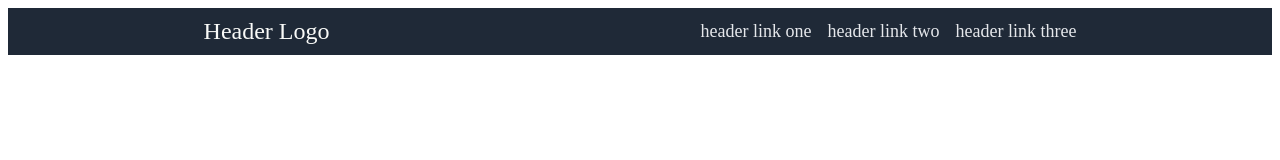
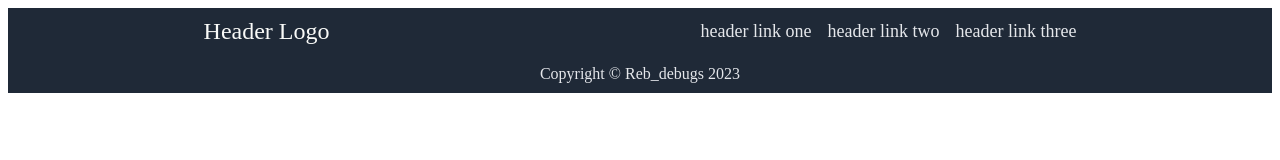
Before and after one commit to Reb-debugs/Landing-Page, a plain HTML site: page index.html in a window 1280 px wide. Drawn offline with Linux system fonts and the light colour scheme.

Commit message:
Built Out Footer

```diff
--- a/index.html
+++ b/index.html
@@ -35,5 +35,9 @@
 
         <!-- Footer -->
 
+        <div class="footer">
+            Copyright © Reb_debugs 2023
+        </div>
+
     </body>
 </html>
--- a/style.css
+++ b/style.css
@@ -20,7 +20,7 @@
 .left, .right{
     display: flex;
     align-items: center;
-    gap: 24px;
+    gap: 16px;
 
 }
 
@@ -42,3 +42,14 @@ li.links{
     justify-content: space-around;
     padding: 10px;
 }
+
+.footer{
+    background-color: #1F2937;
+    display: flex;
+    justify-content: center;
+    color: #E5E7EB;
+    font-size: 16px;
+    padding: 10px;
+    align-items: flex-end;
+
+}
```
Also changed, not shown: 1 other file.
